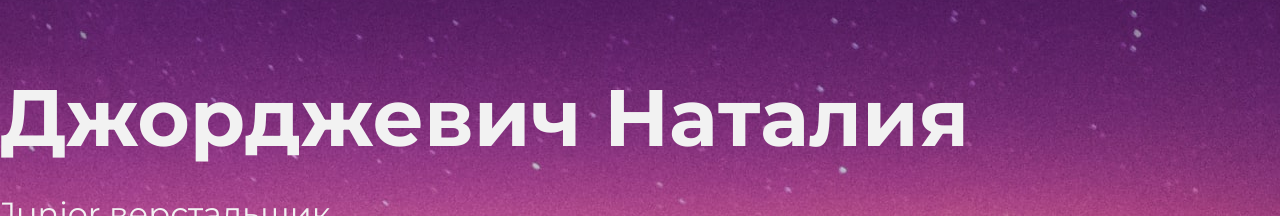
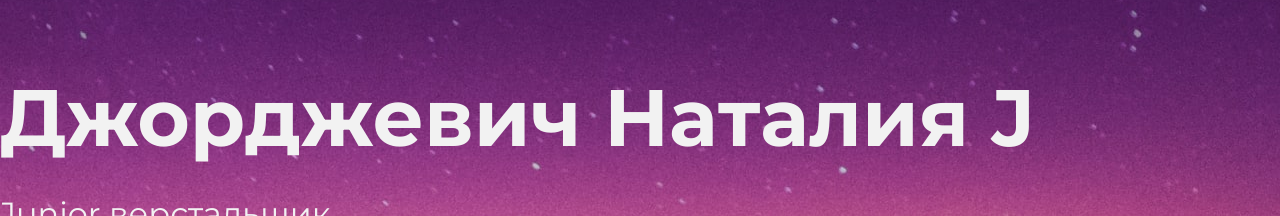
Before and after one commit to Natalyiia/portfilio-site, a plain HTML site: page portfolio-step-1/index.html in a window 1280 px wide. Shown: the part 286-502 px from the top of the page. Drawn offline with Linux system fonts and the light colour scheme.

Commit message:
Update index.html

```diff
--- a/portfolio-step-1/index.html
+++ b/portfolio-step-1/index.html
@@ -16,7 +16,7 @@
     </header>
 
     <section class="hero-image">
-      <h1 class="heading">Джорджевич Наталия</h1>
+      <h1 class="heading">Джорджевич Наталия J</h1>
       <p>Junior верстальщик</p>
     </section>
 
```
